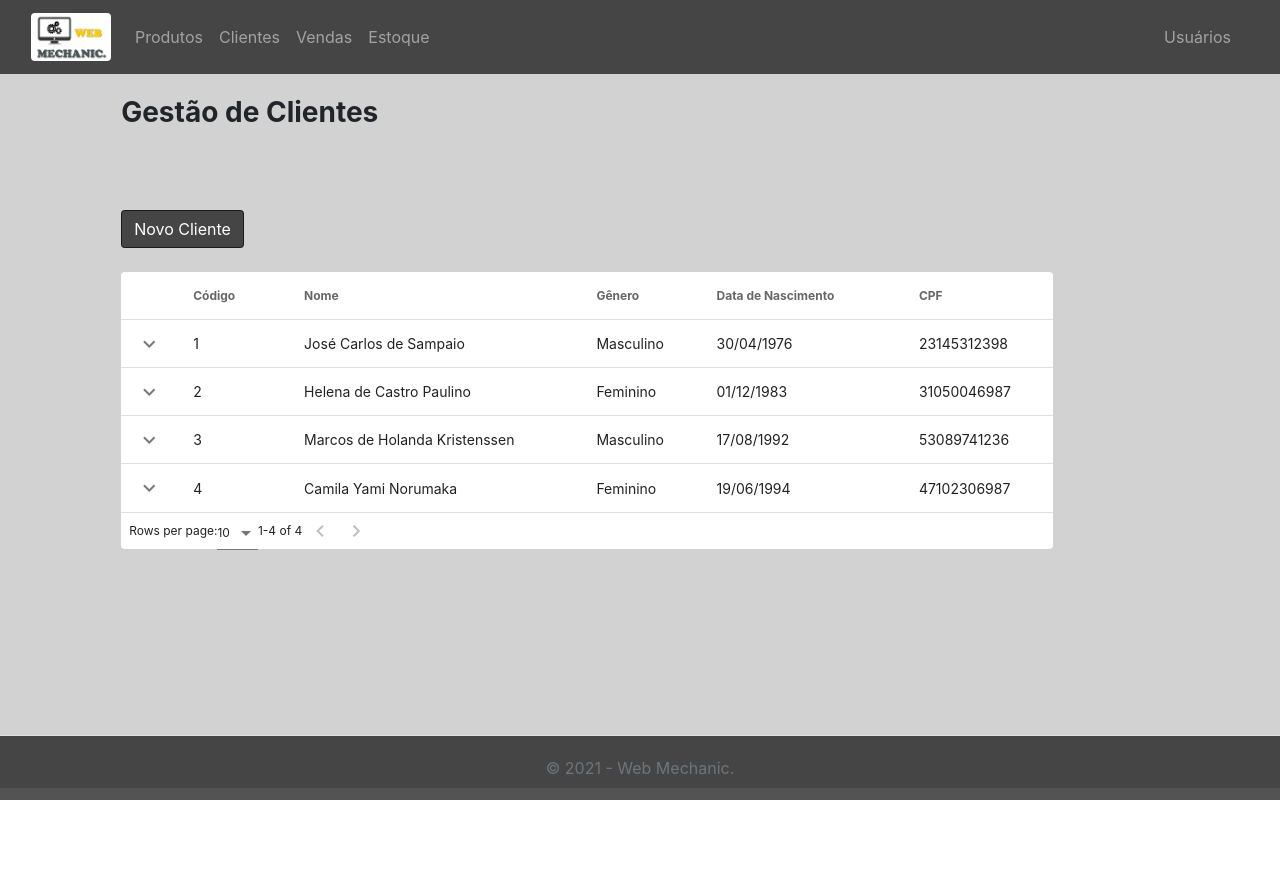
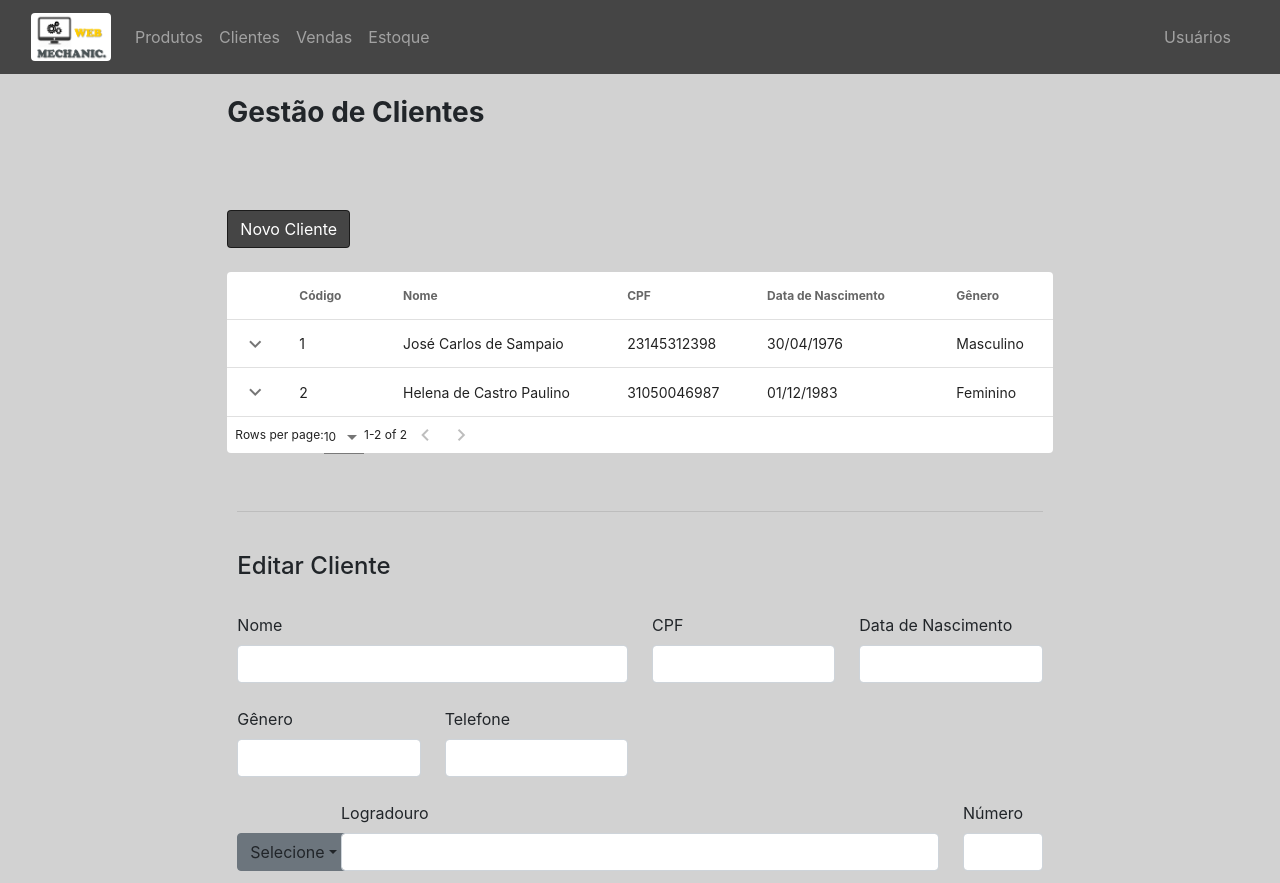
Before and after one commit to AndreDedehkSantos/Web-Mechanic, a Vue app in the folder web_mechanic_app/: page / in a window 1280 px wide. Before the commit the page ends 800 px from the top, so only its background shows below. Built offline with nearby package versions, Linux system fonts and the light colour scheme.

Commit message:
Comeco - form editar cliente

```diff
--- a/web_mechanic_app/src/App.vue
+++ b/web_mechanic_app/src/App.vue
@@ -15,7 +15,7 @@ export default {
   <div id="app">
     <Headerbar />
     <Cliente />
-    <footer class="border-top fixed-bottom text-muted headerBar">
+    <!--<footer class="border-top fixed-bottom text-muted headerBar">
       <div class="container">
         <div class="row py-2">
           <div class="col-12 text-center">
@@ -23,7 +23,7 @@ export default {
           </div>
         </div>
       </div>
-    </footer>
+    </footer>-->
   </div>
 </template>
 
--- a/web_mechanic_app/src/components/Cliente.vue
+++ b/web_mechanic_app/src/components/Cliente.vue
@@ -2,14 +2,15 @@
   export default {
     data() {
       return {
+        logTipo: "Selecione",
         expanded: [],
         singleExpand: false,
         clientesHeaders: [
           { text: "Código", value: "id" },
           { text: "Nome", value: "nome" },
+          { text: "CPF", value: "cpf" },
+          { text: "Data de Nascimento", value: "dataNasc" },
           { text: "Gênero", value: "genero" },
-          { text: "Data de Nascimento", value: "dataNasc" },
-          { text: "CPF", value: "cpf" },
         ],
         clientes: [
           {
@@ -21,15 +22,21 @@
             telefone: "11 964123267 (celular)",
             email: "jcarlossampaio@yahoo.com.br",
             senha: "admin123",
-            endereco: {
-              logradouro: "Av Ibiras Veles",
+            enderecos: [
+              {
+                id: 1,
+                tipo: "Casa",
+                logradouro: "Ibiras Veles",
+                tipoLogradouro: "Avenida",
                 numero: "42",
                 complemento: null,
                 bairro: "Jardim Amaral",
                 cidade: "Taboão da Serra",
                 estado: "SP",
-              cep: "03213876"
+                cep: "03213876",
+                cobranca: true,
               }
+            ]
           },
           {
             id: 2,
@@ -40,17 +47,36 @@
             telefone: "58 954120369 (celular)",
             email: "helena.castro83@outlook.com",
             senha: "helecas76@83",
-            endereco: {
-              logradouro: "Tv João de Paulas",
+            enderecos: [
+              {
+                id: 1,
+                tipo: "Casa",
+                logradouro: "João de Paulas",
+                tipoLogradouro: "Travessa",
                 numero: "51",
                 complemento: null,
                 bairro: "Vila Maria",
                 cidade: "Anápolis",
                 estado: "GO",
-              cep: "09651470"
-            }
+                cep: "09651470",
+                cobranca: true,
               },
               {
+                id: 2,
+                tipo: "Apartamento",
+                logradouro: "Lourenço Baptista",
+                tipoLogradouro: "Rua",
+                numero: "137A",
+                complemento: "Bloco Azul - Apto: 48",
+                bairro: "Conjunto Floresta",
+                cidade: "Ourinhos",
+                estado: "MG",
+                cep: "14012548",
+                cobranca: false,
+              }
+            ]
+          },
+          /*{
             id: 3,
             nome: "Marcos de Holanda Kristenssen",
             genero: "Masculino",
@@ -59,15 +85,21 @@
             telefone: "21 954123687 (celular)",
             email: "holanda.k.marcos@gmail.com",
             senha: "biapaulinho2010-2002",
-            endereco: {
-              logradouro: "Rua Savino Mesquita",
+            enderecos: [
+              {
+                id: 1,
+                tipo: "Apartamento",
+                logradouro: "Savino Mesquita",
+                tipoLogradouro: "Rua",
                 numero: "452",
                 complemento: "Bloco: B - Apto: 324",
                 bairro: "Vila Maria",
                 cidade: "Niteroi",
                 estado: "RJ",
-              cep: "25631478"
+                cep: "25631478",
+                cobranca: true,
               }
+            ]
           },
           {
             id: 4,
@@ -78,16 +110,22 @@
             telefone: "31 948752023 (celular)",
             email: "cahzinha.yami@gmail.com",
             senha: "yaCahzinha8765@norumaka",
-            endereco: {
-              logradouro: "Av Pimentel",
+            enderecos: [
+              {
+                id: 1,
+                tipo: "Apartamento",
+                logradouro: "Pimentel",
+                tipoLogradouro: "Avenida",
                 numero: "89",
                 complemento: "Torre: 3 - Apto: 190",
                 bairro: "Vila Maria",
                 cidade: "Joinville",
                 estado: "SC",
-              cep: "47123541"
+                cep: "47123541",
+                cobranca: true,
               }
-          },
+            ]
+          },*/
         ],
       };
     },
@@ -97,22 +135,22 @@
 <template>
   <div class="container-fluid">
     <div class="row" style="margin-top: 10px;">
-      <div class="col-1"></div>
-      <div class="col-9">
+      <div class="col-2"></div>
+      <div class="col-8">
         <h3><b>Gestão de Clientes</b></h3>
         <br><br>
       </div>
     </div>
     <div class="row">
-      <div class="col-1"></div>
-      <div class="col-9">
+      <div class="col-2"></div>
+      <div class="col-8">
         <button class="btn btn-new">Novo Cliente</button>
       </div>
     </div>
     <br>
     <div class="row" style=" margin-bottom: 20px">
-      <div class="col-1"></div>
-      <div class="col-9">
+      <div class="col-2"></div>
+      <div class="col-8">
         <v-data-table :headers="clientesHeaders" :items="clientes" :single-expand="singleExpand" :expanded.sync="expanded" item-key="id" show-expand class="elevation-1">
           <template v-slot:expanded-item="{ headers, item }">
             <td :colspan="headers.length">
@@ -129,49 +167,127 @@
                   <b>Senha: </b> {{item.senha}}
                 </div>
               </div>
+              <div v-for="endereco in item.enderecos" :key="endereco.id">
                 <hr>
                 <div class="row  cliente-detalhe">
                   <div class="col-8">
-                  <b>Endereço</b>
+                    <b>Endereço {{endereco.id}} - ({{endereco.tipo}})</b>
                   </div>
                 </div>
                 <div class="row  cliente-detalhe">
                   <div class="col-4">
-                  <b>Logradouro: </b> {{item.endereco.logradouro}}
+                    <b>Logradouro: </b>{{endereco.tipoLogradouro}} {{endereco.logradouro}}
                   </div>
                   <div class="col-4">
-                  <b>Número: </b> {{item.endereco.numero}}
+                    <b>Número: </b> {{endereco.numero}}
                   </div>
                 </div>
-              <div v-if="item.endereco.complemento" class="row  cliente-detalhe">
+                <div v-if="endereco.complemento" class="row  cliente-detalhe">
                   <div class="col-8">
-                  <b>Complemento: </b> {{item.endereco.complemento}}
+                    <b>Complemento: </b> {{endereco.complemento}}
                   </div>
                 </div>
                 <div class="row  cliente-detalhe">
                   <div class="col-4">
-                  <b>Cidade: </b> {{item.endereco.cidade}}
+                    <b>Cidade: </b> {{endereco.cidade}}
                   </div>
                   <div class="col-4">
-                  <b>UF: </b> {{item.endereco.estado}}
+                    <b>UF: </b> {{endereco.estado}}
+                  </div>
+                </div>
+                <div class="row  cliente-detalhe">
+                  <div class="col-4">
+                    <b>CEP: </b> {{endereco.cep}}
+                  </div>
+                </div>
+                <div v-if="endereco.cobranca" class="row  cliente-detalhe">
+                  <div class="col-4">
+                    <b><u>ENDEREÇO DE COBRANÇA</u></b>
+                  </div>
                 </div>
               </div>
               <div class="row  cliente-detalhe" style="margin-bottom: 8px;">
-                <div class="col-4">
-                  <b>CEP: </b> {{item.endereco.cep}}
-                </div>
-                 <div class="col-4"></div>
+                <div class="col-8"></div>
                 <div class="col-2">
                   <button class="btn btn-edit">Editar Cliente</button>
                 </div>
                 <div class="col-2">
-                  <button class="btn btn-delete">Exluir Cliente</button>
+                  <button class="btn btn-delete">Inativar Cliente</button>
                 </div>
               </div>
             </td>
           </template>
         </v-data-table>
       </div>
+    </div>
+    <div class="container-fluid edit-container" style="margin-top: 30px;">
+      <form>
+        <div class="row">
+          <div class="col-2"></div>
+          <div class="col-8"><hr></div>
+        </div>
+        <div class="row">
+          <div class="col-2"></div>
+          <div class="col-4">
+            <h4>Editar Cliente</h4>
+          </div>
+        </div>
+        <div class="row">
+          <div class="col-2"></div>
+          <div class="col-4">
+            <label class="form-label">Nome</label>
+            <input type="text" class="form-control">
+          </div>
+          <div class="col-2">
+            <label class="form-label">CPF</label>
+            <input type="text" class="form-control">
+          </div>
+          <div class="col-2">
+            <label class="form-label">Data de Nascimento</label>
+            <input type="text" class="form-control">
+          </div>
+        </div>
+        <br>
+        <div class="row">
+          <div class="col-2"></div>
+          <div class="col-2">
+            <label class="form-label">Gênero</label>
+            <input type="text" class="form-control">
+          </div>
+           <div class="col-2">
+            <label class="form-label">Telefone</label>
+            <input type="text" class="form-control">
+          </div>
+        </div>
+        <br>
+        <div class="row">
+          <div class="col-2"></div>
+          <div class="col-1">
+            <label class="form-label">&nbsp;</label>
+            <div class="dropdown">
+              <button class="btn btn-secondary dropdown-toggle" type="button" id="dropdownMenuButton1" data-bs-toggle="dropdown" aria-expanded="false">{{this.logTipo}}</button>
+              <ul class="dropdown-menu" aria-labelledby="dropdownMenuButton1">
+                <li><a class="dropdown-item" href="#">Rua</a></li>
+                <li><a class="dropdown-item" href="#">Avenida</a></li>
+                <li><a class="dropdown-item" href="#">Travessa</a></li>
+                <li><a class="dropdown-item" href="#">Rodovia</a></li>
+                <li><a class="dropdown-item" href="#">Alameda</a></li>
+                <li><a class="dropdown-item" href="#">Estrada</a></li>
+                <li><a class="dropdown-item" href="#">Sítio</a></li>
+                <li><a class="dropdown-item" href="#">Viela</a></li>
+              </ul>
+            </div>
+          </div>
+          <div class="col-6">
+            <label class="form-label">Logradouro</label>
+            <input type="text" class="form-control">
+          </div>
+          <div class="col-1">
+            <label class="form-label">Número</label>
+            <input type="text" class="form-control">
+          </div>
+        </div>
+      </form>
     </div>
   </div>
 </template>
```
Lines whose indentation alone changed are shown as unchanged.
